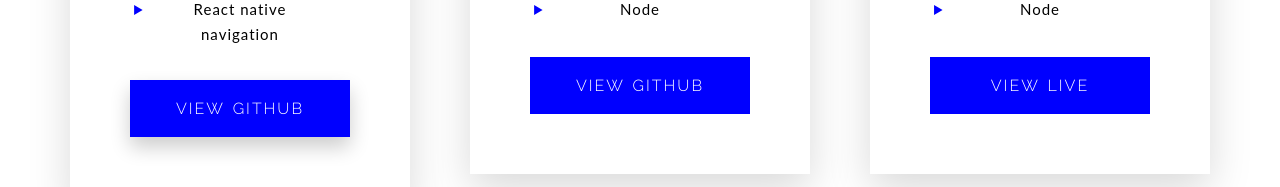
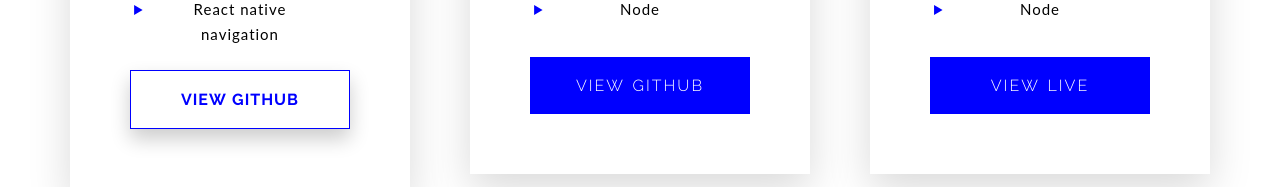
Before and after one commit to Olabisim/MY_PORTFOLIO, a React (Create React App) app: page / in a window 1280 px wide. In both pictures the pointer is over the link 239 px from the left and 4528 px from the top of the page. Shown: the part 4417-4604 px from the top of the page. Built offline with nearby package versions, Linux system fonts and the light colour scheme; a web font is replaced by a local one.

Commit message:
hover button done

```diff
--- a/src/styles/projectcard.css
+++ b/src/styles/projectcard.css
@@ -33,3 +33,13 @@
         font-family: 'Raleway', sans-serif !important;
 
 }
+.projectcard a:hover {
+        margin-top: 15px;
+        background: none;
+        border: 1px solid blue;
+        color: blue;
+        letter-spacing: 1px;
+        word-spacing: 1px;
+        font-weight: 700;
+
+}
```
